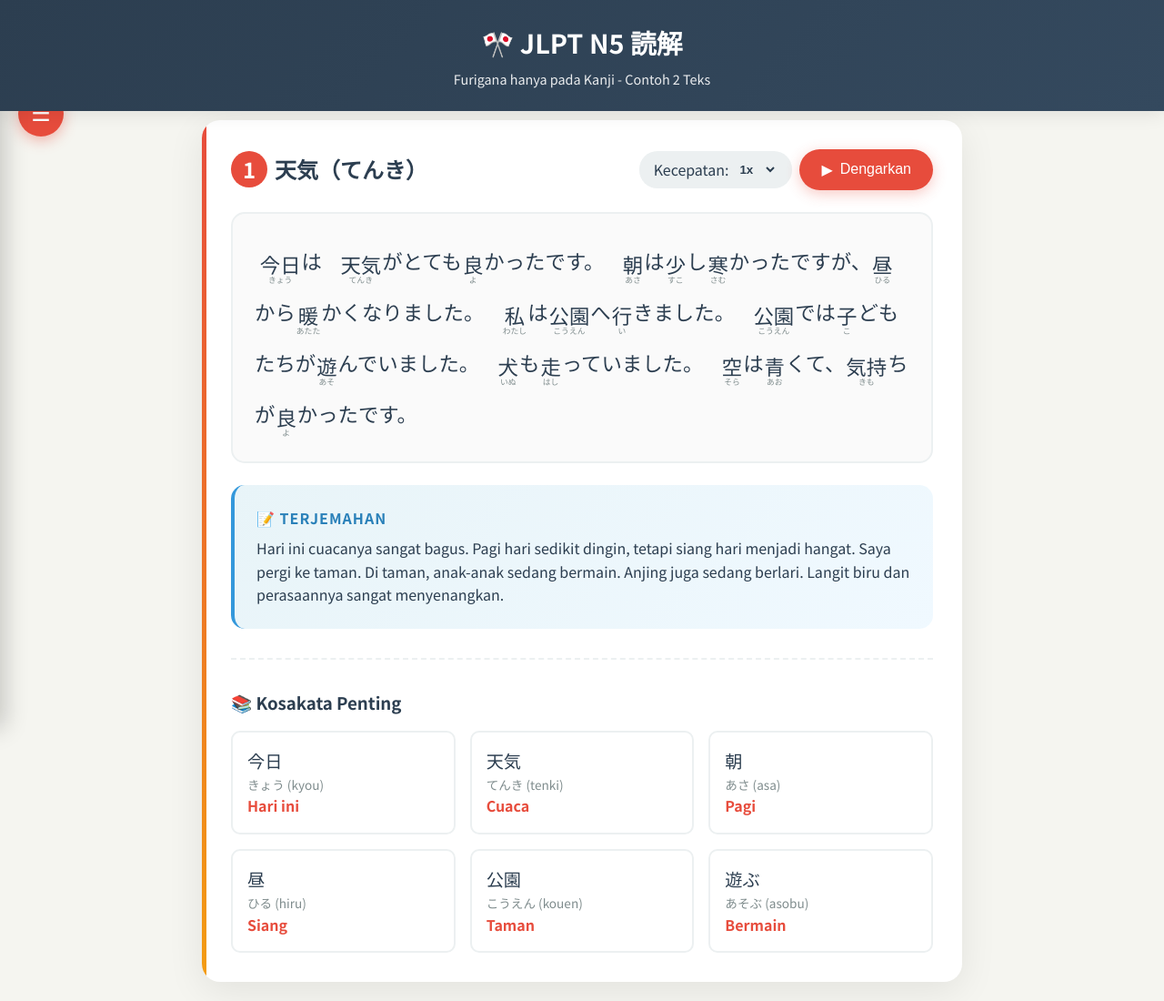
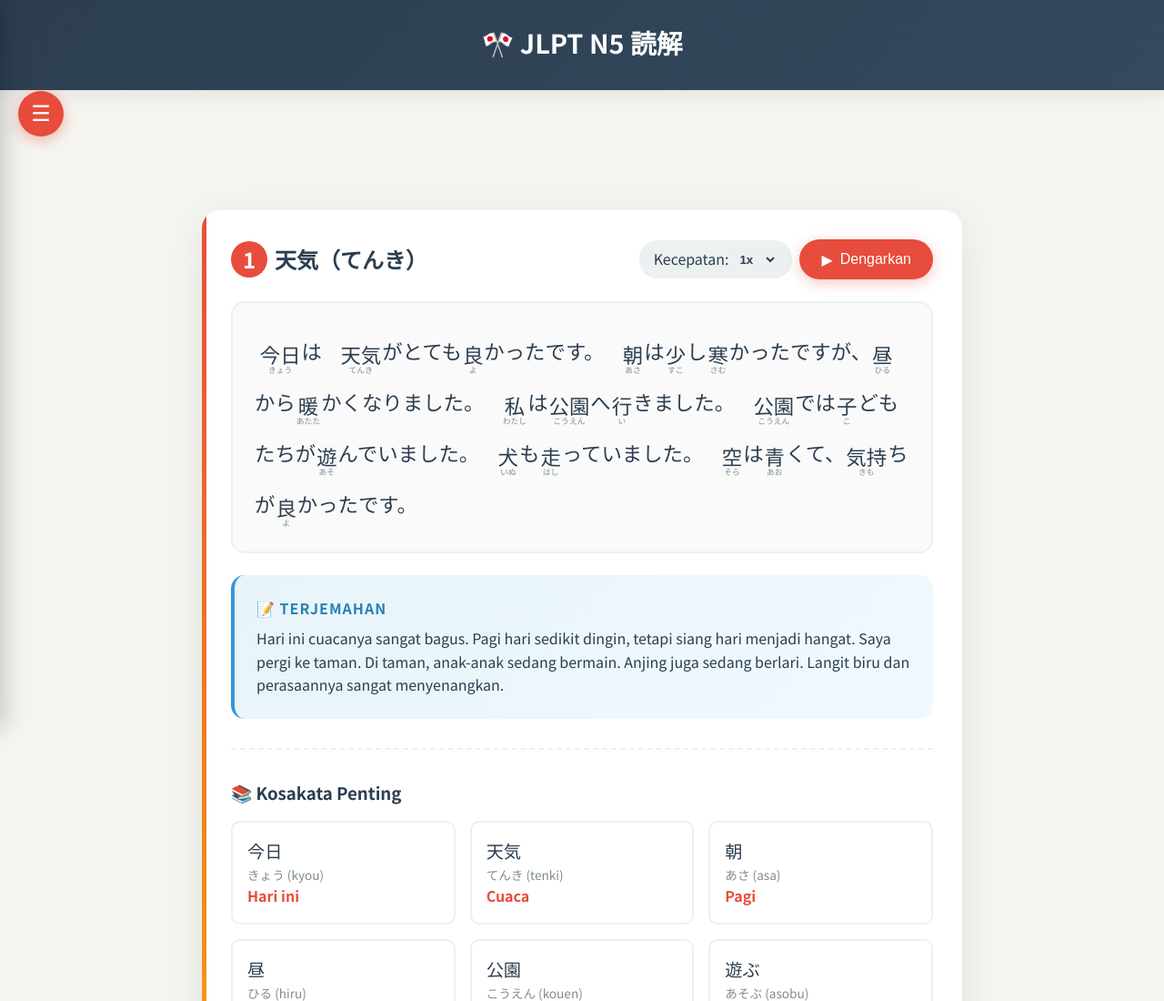
Before and after one commit to hikari-jlc/jlpt-n5-dokkai, a plain HTML site: page index.html in a window 1280 px wide. Shown: the top 1100 px of the page at 91% size. Drawn offline with Linux system fonts and the light colour scheme.

Commit message:
Update index.html

```diff
--- a/index.html
+++ b/index.html
@@ -39,7 +39,6 @@
             color: white;
             padding: 1.5rem;
             text-align: center;
-            position: fixed;
             top: 0;
             left: 0;
             right: 0;
@@ -598,7 +597,6 @@
 
     <header>
         <h1>🎌 JLPT N5 読解</h1>
-        <p>Furigana hanya pada Kanji - Contoh 2 Teks</p>
     </header>
 
     <div class="main-content" id="mainContent">
```
